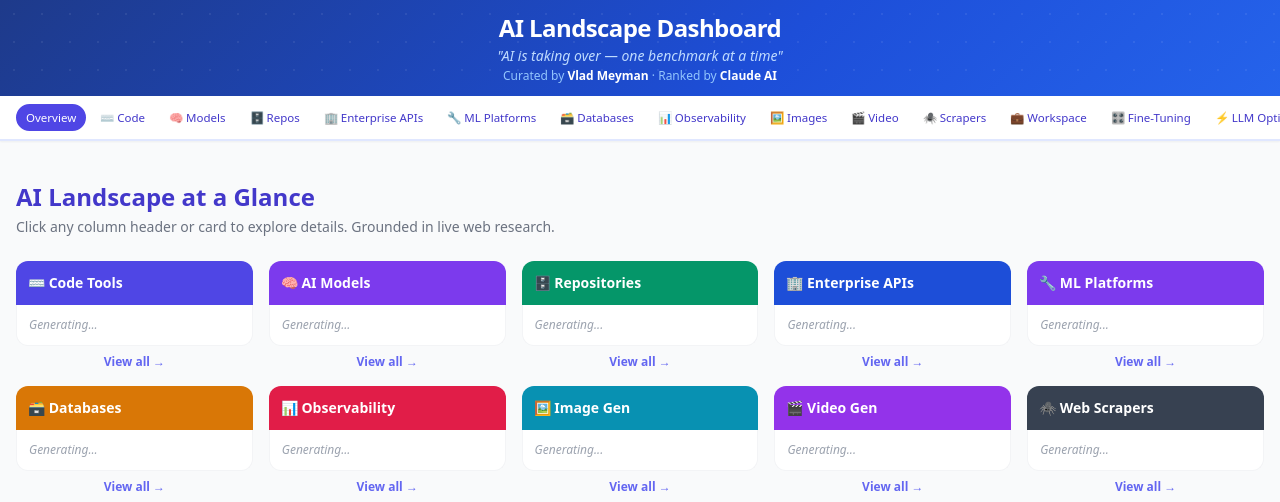
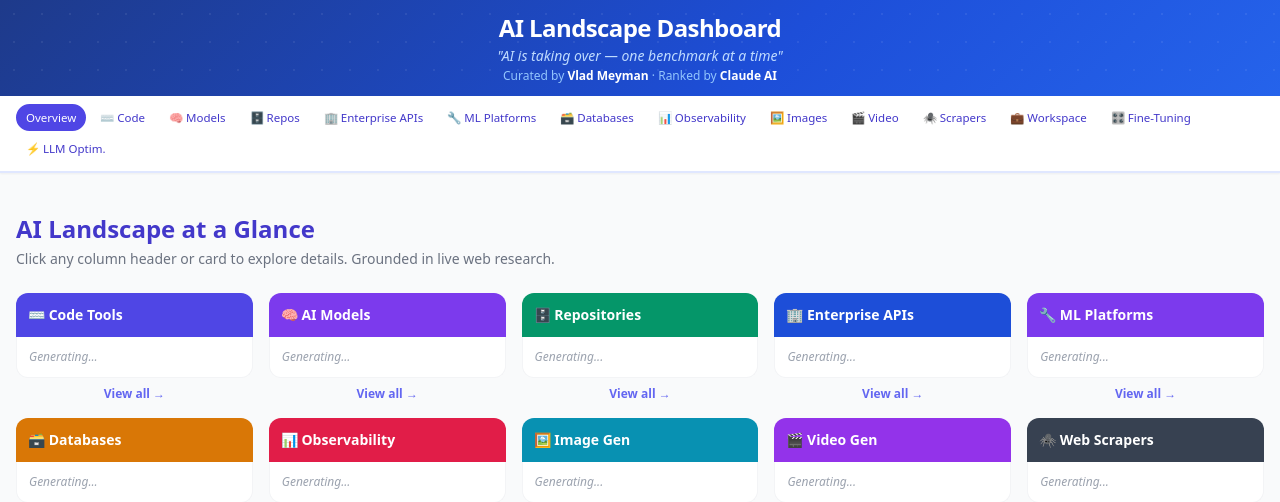
Before and after one commit to nosnow111/ai-landscape, a Python web app: template templates/index.html in a window 1280 px wide. Shown: the top 502 px of the page. Run offline with Jinja, Linux system fonts and the light colour scheme; the template is opened without the code that fills it, so the values that code supplies are empty; some libraries are stand-ins or nearby versions.

Commit message:
Wrap tabs to two lines so all 14 fit

```diff
--- a/docs/index.html
+++ b/docs/index.html
@@ -66,7 +66,7 @@
 
 <!-- Tab Navigation -->
 <nav class="sticky top-0 z-10 bg-white border-b-2 border-indigo-100 shadow-sm">
-  <div class="max-w-7xl mx-auto px-4 flex gap-1 overflow-x-auto py-2">
+  <div class="max-w-7xl mx-auto px-4 flex flex-wrap gap-1 py-2">
     <button class="tab-btn active" onclick="showTab('overview')">Overview</button>
     <button class="tab-btn" onclick="showTab('code-tools')">⌨️ Code</button>
     <button class="tab-btn" onclick="showTab('models')">🧠 Models</button>
--- a/templates/index.html
+++ b/templates/index.html
@@ -66,7 +66,7 @@
 
 <!-- Tab Navigation -->
 <nav class="sticky top-0 z-10 bg-white border-b-2 border-indigo-100 shadow-sm">
-  <div class="max-w-7xl mx-auto px-4 flex gap-1 overflow-x-auto py-2">
+  <div class="max-w-7xl mx-auto px-4 flex flex-wrap gap-1 py-2">
     <button class="tab-btn active" onclick="showTab('overview')">Overview</button>
     <button class="tab-btn" onclick="showTab('code-tools')">⌨️ Code</button>
     <button class="tab-btn" onclick="showTab('models')">🧠 Models</button>
```
